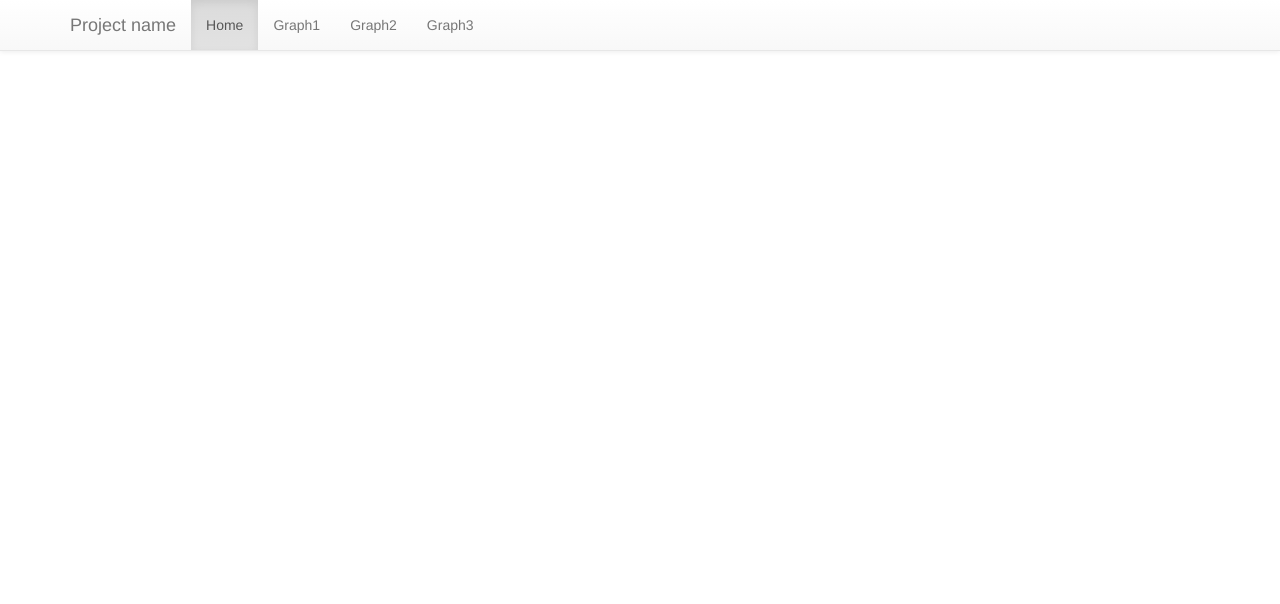
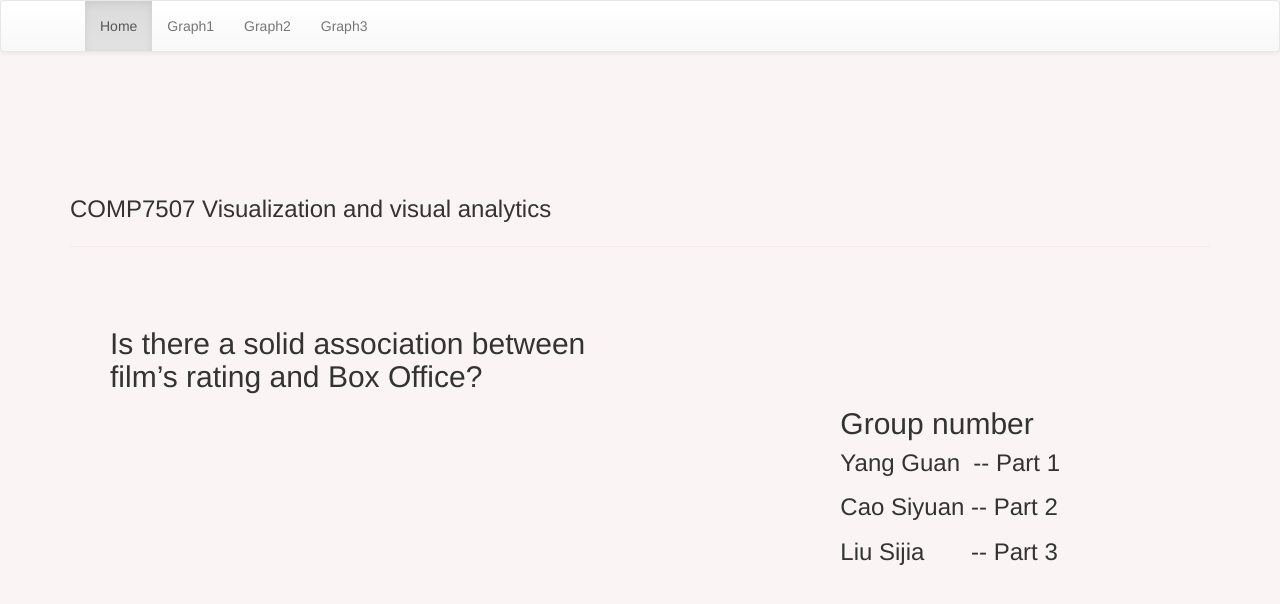
Before and after one commit to cookie-yang/Visualize-Project, a website: page alex-code/index.html in a window 1280 px wide. Drawn offline with nearby package versions, Linux system fonts and the light colour scheme.

Commit message:
style the project

```diff
--- a/alex-code/index.html
+++ b/alex-code/index.html
@@ -6,9 +6,43 @@
 		<link rel="stylesheet" href="https://maxcdn.bootstrapcdn.com/bootstrap/3.3.7/css/bootstrap-theme.min.css" integrity="sha384-rHyoN1iRsVXV4nD0JutlnGaslCJuC7uwjduW9SVrLvRYooPp2bWYgmgJQIXwl/Sp" crossorigin="anonymous">
 		<script src="https://maxcdn.bootstrapcdn.com/bootstrap/3.3.7/js/bootstrap.min.js" integrity="sha384-Tc5IQib027qvyjSMfHjOMaLkfuWVxZxUPnCJA7l2mCWNIpG9mGCD8wGNIcPD7Txa" crossorigin="anonymous"></script>
 		<title>Visualization Project</title>
+		<style>
+body{background:#faf5f4!important;}
+#title{
+	margin: 120px auto 40px;
+		<!-- text-align:center; -->
+
+}
+#classid{
+	font-size:24px;
+}
+.classname{
+	font-size:24px;
+}
+p{
+	<!-- text-align:center; -->
+color:#999;
+font-size:24px;
+}
+#group{
+	float:right;
+	margin-right:150px;
+}
+#group div{
+	font-size:30px;
+		<!-- font-weight:bold; -->
+}
+h2{
+	margin-top:80px;
+	margin-left:40px;
+}
+h3{
+	display:inline-block;
+}
+		</style>
 	</head>
 	<body>
-<nav class="navbar navbar-default navbar-fixed-top">
+		<nav class="navbar navbar-default">
 			<div class="container">
 				<div class="navbar-header">
 					<button type="button" class="navbar-toggle collapsed" data-toggle="collapse" data-target="#navbar" aria-expanded="false" aria-controls="navbar">
@@ -17,11 +51,10 @@
 						<span class="icon-bar"></span>
 						<span class="icon-bar"></span>
 					</button>
-          <a class="navbar-brand" href="#">Project name</a>
 				</div>
 				<div id="navbar" class="navbar-collapse collapse">
 					<ul class="nav navbar-nav">
-            <li class="active"><a href="#">Home</a></li>
+						<li class="active"><a href="index.html">Home</a></li>
 						<li><a href="pie_chart.html">Graph1</a></li>
 						<li><a href="pctest.html">Graph2</a></li>
 						<li><a href="sijia.html">Graph3</a></li>
@@ -29,5 +62,18 @@
 				</div><!--/.nav-collapse -->
 			</div>
 		</nav>
+		<div class="container">
+			<div id='title'>
+				<span id="classid">COMP7507</span><span class="classname"> Visualization and visual analytics</span>
+				<hr>
+			</div>
+			<h2>Is there a solid association between<br> film’s rating and Box Office?</h2>
+			<div id="group">
+				<div>Group number</div>
+				<p>Yang Guan  &nbsp-- Part 1</p>
+				<p>Cao Siyuan -- Part 2</p>
+				<p>Liu Sijia &nbsp &nbsp&nbsp&nbsp&nbsp-- Part 3</p>
+			</div>
+		</div>
 	</body>
 </html>
--- a/alex-code/pc.css
+++ b/alex-code/pc.css
@@ -1,7 +1,7 @@
-html, body {
+.content {
 	height: 100%;
 	margin: 0;
-	padding: 20px;
+	padding: 0 20px;
 	color: #111;
 	font-family: Ubuntu, Helvetica, sans-serif;
 	font-size: 16px;
```
Also changed, not shown: alex-code/pc.js (+1 -12 lines), alex-code/pctest.html (+9 -3 lines), alex-code/pie_chart.html (+4 -3 lines), alex-code/sijia.html (+8 -5 lines). Lines whose indentation alone changed are shown as unchanged.
